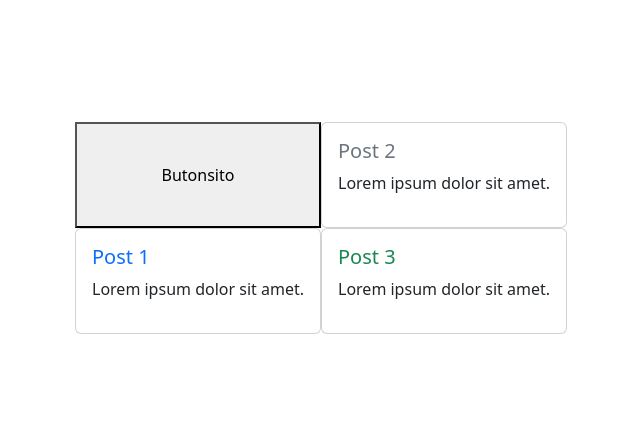
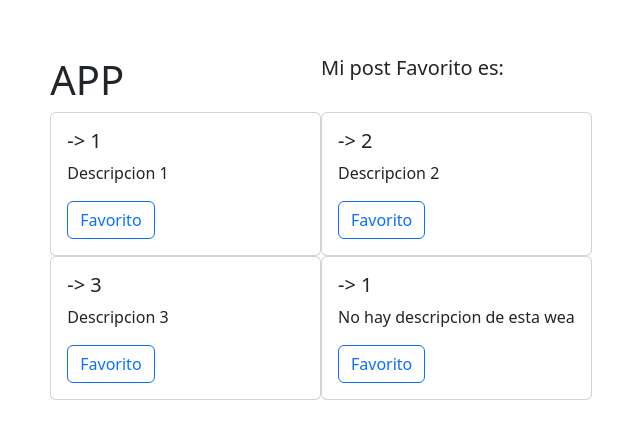
Before and after one commit to axisdark12/PRepo, a Vue app: page / in a window 1280 px wide. Shown: the part 172-610 px from the top of the page, without its empty margins (319-959 px from the left). Built offline with nearby package versions, Linux system fonts and the light colour scheme; the HTML template or start-up script is replaced by a standard one.

Commit message:
cambios con herencia de eventos a app vue

```diff
--- a/src/App.vue
+++ b/src/App.vue
@@ -2,6 +2,21 @@
 
 import BlackButton from "./components/BlackButtton.vue";
 import BlogPost from "./components/BlogPost.vue";
+import {ref} from "vue";
+const post = ref ([
+    {title: 'post 1',id: 1,body: 'Descripcion 1'},
+    {title: 'post 2',id: 2,body: 'Descripcion 2'},
+    {title: 'post 3',id: 3,body: 'Descripcion 3'},
+    {title: 'post 1',id: 1},
+
+]);
+
+const fav = ref('');
+
+const cambiarFavorito = (title) => {
+    fav.value = title
+
+}
 
 
 
@@ -9,10 +24,15 @@ import BlogPost from "./components/BlogPost.vue";
 
 <template>
 
-<BlackButton></BlackButton>
-<BlogPost title="Post 2" color-text="secondary"/>
-<BlogPost title="Post 1" color-text="primary"/>
-<BlogPost title="Post 3" color-text="success"/>
+
+<h1>APP</h1>
+<h5>Mi post Favorito es: {{ fav }}</h5>
+
+<BlogPost  v-for="post in post"
+:key="post.id"
+:title="post.id"
+:body="post.body"
+:cambiarFavorito="cambiarFavorito" />
 </template>
 
 
--- a/src/components/BlogPost.vue
+++ b/src/components/BlogPost.vue
@@ -1,15 +1,30 @@
 <script setup>
 
+//defineProps(['title','colorText'])
+//Datos que puede utilizar el objeto en vue String, Number Boolean , Array, Object, Date, Function, Symbol
 
-defineProps(['title','colorText'])
+defineProps({
+  title: String,
+  id:Number,
+  colorText:String,
+  body:{
+    type:String,
+    default: 'No hay descripcion de esta wea'
+  }
+})
+
+const emit = defineEmits(['cambiarFavoritoNombre'])
+
 </script>
 
 <template>
 <div class="card">
     <div class="card-body">
 
-        <h5 class="card-tittle" :class="`text-${colorText}`" > {{title}}  </h5>
-      <p> Lorem ipsum dolor sit amet. </p>
+        <h5 class="card-tittle" :class="`text-${colorText}`" > {{ id }} -> {{title}}  </h5>
+      <p> {{ body }} </p>
+      <button @click="emit('cambiarFavoritoNombre',title)"
+      class="btn btn-outline-primary" > Favorito</button>
 
     </div>
 </div>
```
